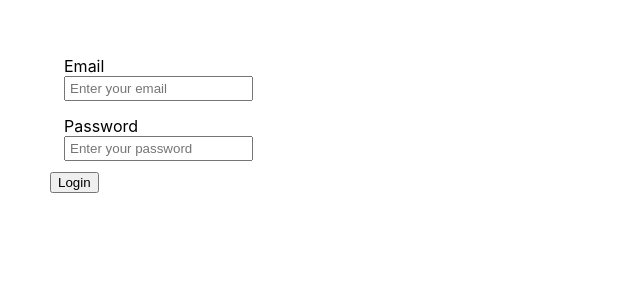
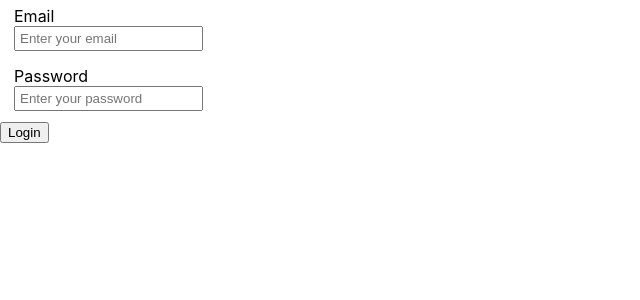
Before and after one commit to kwood15/form-test, a React (Create React App) app: page / in a window 1280 px wide. Shown: the top 300 px of the page, without its empty margins (0-640 px from the left). Built offline with nearby package versions, Linux system fonts and the light colour scheme.

Commit message:
Update inputs to Field components and add error message

```diff
--- a/src/components/FormikWrapper.tsx
+++ b/src/components/FormikWrapper.tsx
@@ -1,6 +1,6 @@
 import * as React from 'react';
 import * as Yup from 'yup';
-import { Formik } from 'formik';
+import { Formik, Form, Field } from 'formik';
 
 // todo
 const styles = {
@@ -12,6 +12,9 @@ const styles = {
   },
   input: {
     padding: '3px 4px'
+  },
+  error: {
+    color: 'red'
   }
 };
 
@@ -25,42 +28,43 @@ const initialValues: FormValues = {
   password: ''
 };
 
-const validationSchema: Yup.ObjectSchema = Yup.object().shape({
+const validation: Yup.ObjectSchema = Yup.object().shape({
   email: Yup.string()
-    .min(1, 'This field must be at least 1 character long')
-    .required('This is a required field')
+  .email('Invalid email')
+  .required('This is a required field')
 });
 
 export const FormikWrapper: React.FC<{}> = () => (
   <Formik
     initialValues={initialValues}
-    validationSchema={validationSchema}
+    validationSchema={validation}
     onSubmit={(values, { setSubmitting }) => {
+      // todo post
       setTimeout(() => {
         alert(JSON.stringify(values, null, 2));
         setSubmitting(false);
       }, 1000);
     }}
-  >
-    {({ handleChange, handleBlur, handleSubmit, values, errors }) => (
-      <form style={styles.form} onSubmit={handleSubmit}>
+    render={({ handleChange, handleBlur, handleSubmit, values, errors, touched }) => (
+      <form onSubmit={handleSubmit}>
         <fieldset style={styles.fieldset}>
           <label htmlFor="email" aria-label="Email">
             Email
           </label>
           <div>
-            <input
+            <Field
               style={styles.input}
               id="email"
               name="email"
               type="email"
               placeholder="Enter your email"
-              value={values.email}
-              onChange={handleChange}
-              onBlur={handleBlur}
+              // onChange={handleChange}
+              // onBlur={handleBlur}
               autoComplete="email"
             />
-            {errors.email}
+            {errors.email && touched.email && (
+               <div><span style={styles.error}>{errors.email}</span></div>
+            )}
           </div>
         </fieldset>
         <fieldset style={styles.fieldset}>
@@ -68,24 +72,25 @@ export const FormikWrapper: React.FC<{}> = () => (
             Password
           </label>
           <div>
-            <input
+            <Field
               style={styles.input}
               id="password"
               name="password"
               type="password"
               placeholder="Enter your password"
-              value={values.password}
-              onChange={handleChange}
-              onBlur={handleBlur}
+              // onChange={handleChange}
+              // onBlur={handleBlur}
               autoComplete="current-password"
             />
+            {errors.password && touched.password && (
+               <div><span style={styles.error}>{errors.password}</span></div>
+            )}
           </div>
-          {errors.password}
         </fieldset>
         <div>
           <button type="submit">Login</button>
         </div>
       </form>
     )}
-  </Formik>
+  />
 );
```
